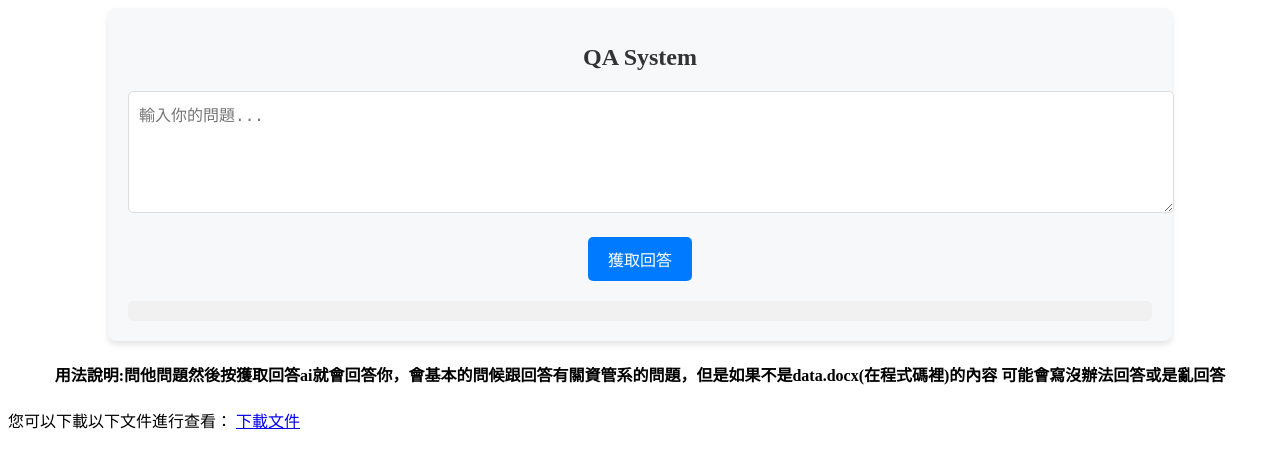
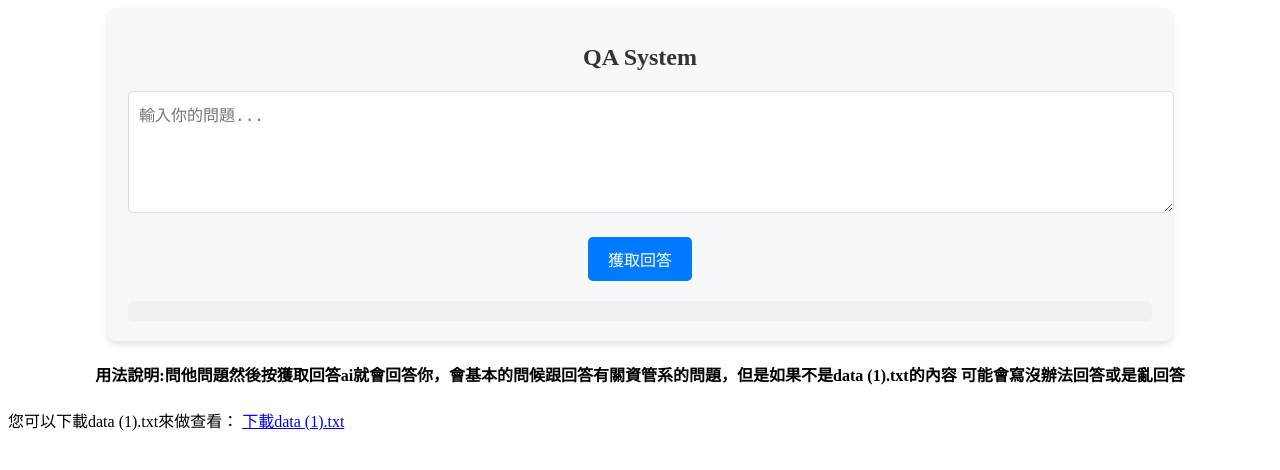
Before and after one commit to nick00151/bbb, a Flask app: page / in a window 1280 px wide. Shown: the top 470 px of the page. Run offline with Flask 3, Linux system fonts and the light colour scheme.

Commit message:
Update index.html

```diff
--- a/templates/index.html
+++ b/templates/index.html
@@ -14,11 +14,11 @@
         <div id="output" class="output"></div>
         <div id="loading" class="loading" style="display: none;">正在處理請求...</div>
     </div>
-    <center><h4>用法說明:問他問題然後按獲取回答ai就會回答你，會基本的問候跟回答有關資管系的問題，但是如果不是data.docx(在程式碼裡)的內容 可能會寫沒辦法回答或是亂回答</h4></center>
+    <center><h4>用法說明:問他問題然後按獲取回答ai就會回答你，會基本的問候跟回答有關資管系的問題，但是如果不是data (1).txt的內容 可能會寫沒辦法回答或是亂回答</h4></center>
     <p>
-            您可以下載以下文件進行查看：
-            <a href="https://drive.google.com/uc?export=download&id=1aUsflVutGbNUQU3a_mlhkZzmA50ZlEwx"
-               download="data.txt">下載文件</a>
+            您可以下載data (1).txt來做查看：
+            <a href="https://drive.google.com/uc?export=download&id=1iLgrkMW55b1YahEy5IboZqky40aqAs8y"
+               download="data (1).txt">下載data (1).txt</a>
         </p>
     <script>
         const userInput = document.getElementById("user_input");
```
